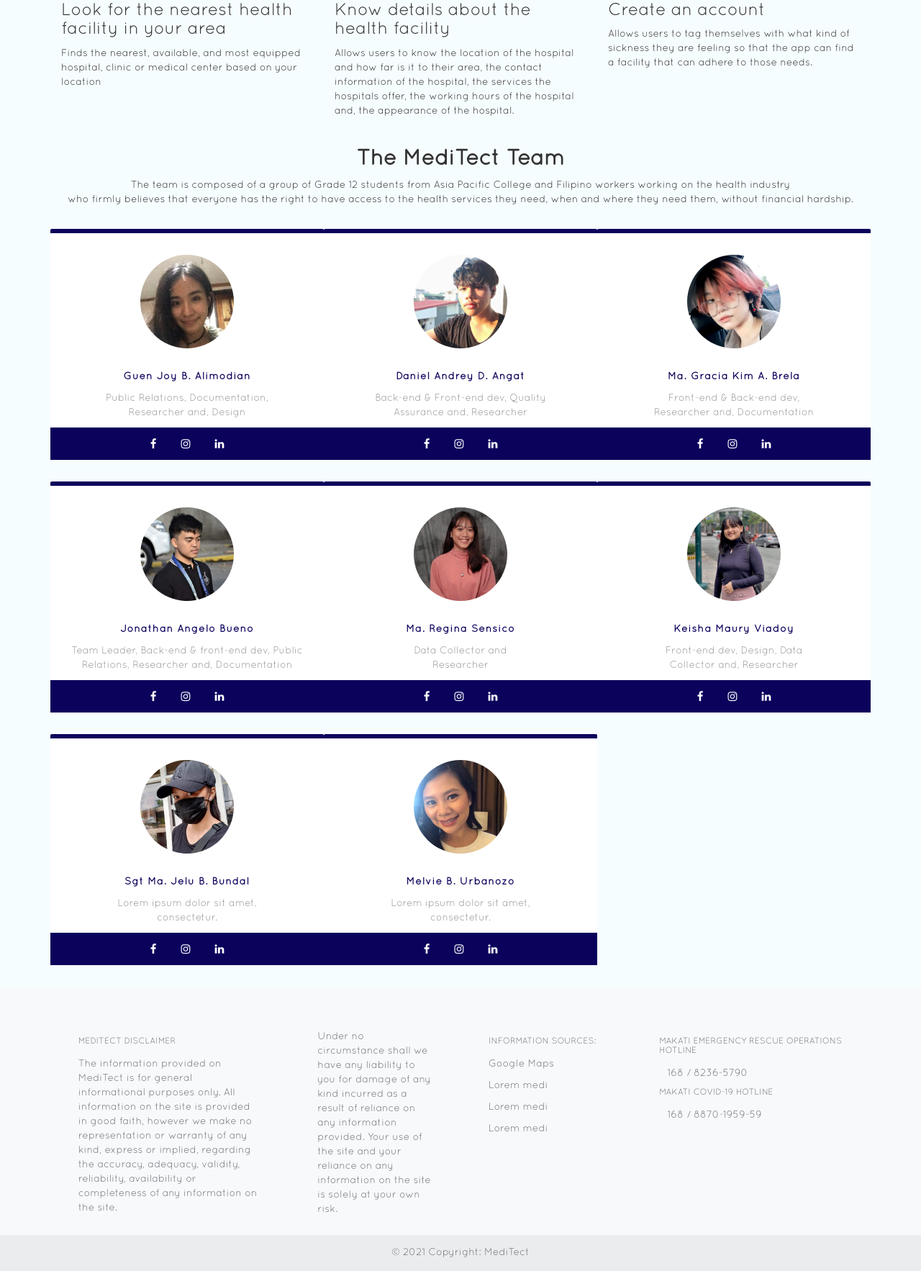
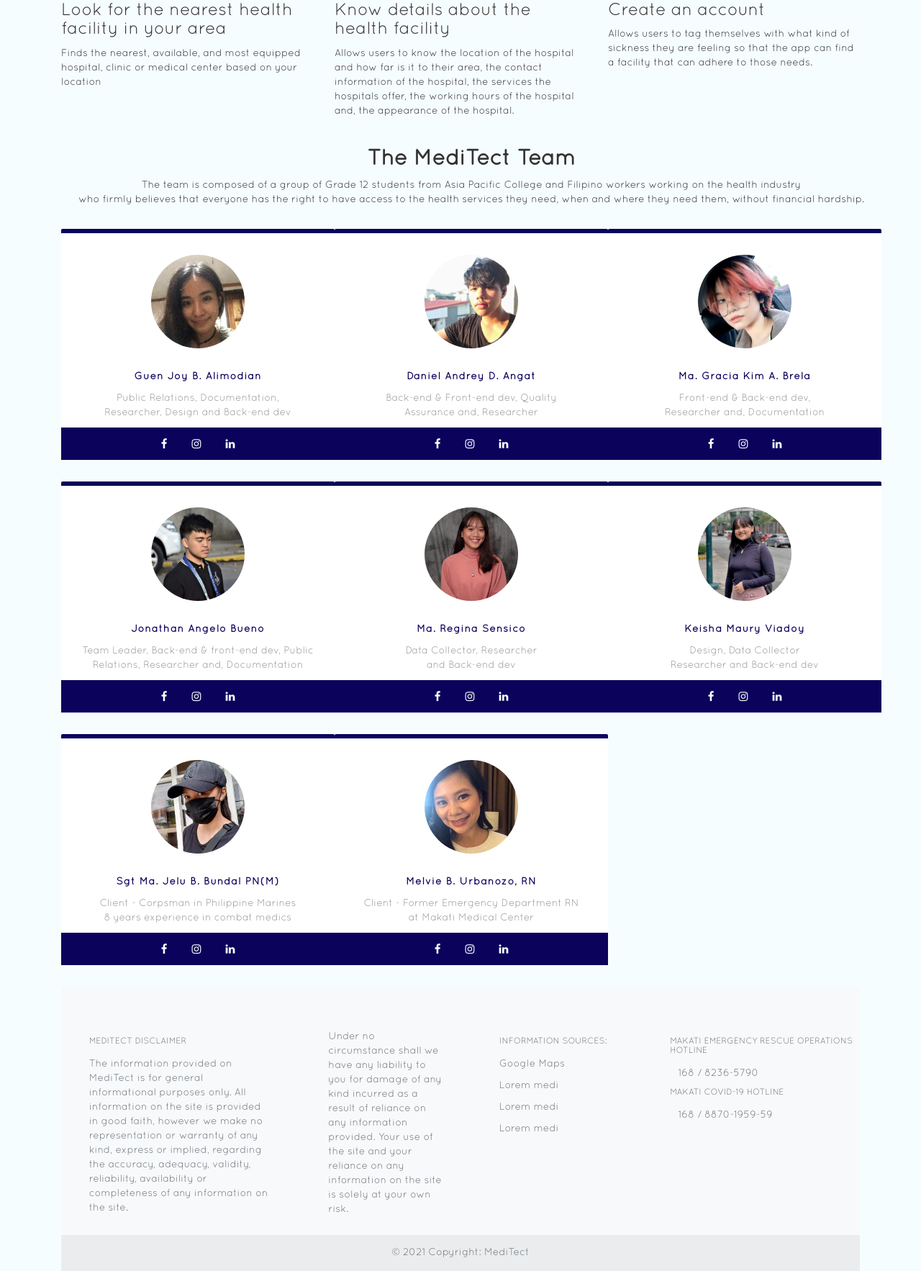
Before and after one commit to Johatnan/MediTectCodeIgniter, a CodeIgniter app: page /Meditect/about-us.php in a window 1280 px wide. Shown: the part 710-2476 px from the top of the page at 72% size. Run offline with CodeIgniter, Linux system fonts and the light colour scheme; some libraries are stand-ins or nearby versions; some web fonts are replaced.

Commit message:
completed about us information

```diff
--- a/application/views/pages/about-us.php
+++ b/application/views/pages/about-us.php
@@ -1,8 +1,8 @@
 <!-- start of banner -->
+
   <div class="banner-breadcum section">
     <div class="row">
-                    <div class="breadcrumb-image" style="background-image: url('./images/meditect-contact/about-meditect.jpg');" alt = "
-                    Photo by Veejay Villafranca/Asian Development Bank">
+      <div class="breadcrumb-image" style="background-image: url('./images/meditect-contact/about-meditect.jpg');" alt = "Photo by Veejay Villafranca/Asian Development Bank">
         <div class="container text-center">
           <h1>About MediTect and the Team</h1>
               <div class="breadcrumbs_path">
@@ -11,27 +11,26 @@
       </div>
     </div>
   </div>
-            </div>
+
+
 <!-- end of banner -->
 
-        <!-- start of text field-->
+<!-- start container for meditect's main feature -->
+
   <div class="container">
     <div class="intro my-5">
       <h2 class="text-center"><b>What is MediTect</b></h2>
       <p class="text-center">MediTect is a website that informs users where the nearest, available, and most equipped clinic, health
-                    center, and hospital is.
-                <br>
-                    This website allows its users to do the following:
+          center, and hospital is. <br>This website allows its users to do the following:
       </p>
     </div>
+
     <div class="row articles">
       <div class="col-sm-6 col-md-4 item"><a href="#"><img class="img-fluid" src="images/meditect-contact/nearhosp.png"yy></a>
           <h3 class="pt-3 name">Look for the nearest health facility in your area</h3>
-                    <p class="description">Finds the nearest, available, and most equipped hospital, clinic or medical center based
-on your location</p>
+          <p class="description">Finds the nearest, available, and most equipped hospital, clinic or medical center based on your location</p>
       </div>
-                <div
-                    class="col-sm-6 col-md-4 item"><a href="#"><img class="img-fluid" src="images/meditect-contact/hospdet.png"></a>
+      <div class="col-sm-6 col-md-4 item"><a href="#"><img class="img-fluid" src="images/meditect-contact/hospdet.png"></a>
           <h3 class="pt-3 name">Know details about the health facility</h3>
           <p class="description">Allows users to know the location of the hospital and how far is it
               to their area, the contact information of the hospital, the services the hospitals offer, the working
@@ -39,23 +38,26 @@ on your location</p>
       </div>
       <div class="col-sm-6 col-md-4 item"><a href="#"><img class="img-fluid" src="images/meditect-contact/userstat.png"></a>
           <h3 class="pt-3 name">Create an account</h3>
-                <p class="description">Allows users to tag themselves with what kind of sickness they are
-                    feeling so that the app can find a facility that can adhere to those needs. </p>
-                </div>
-            </div>
+          <p class="description">Allows users to tag themselves with what kind of sickness they are feeling so that the app can find a
+          facility that can adhere to those needs. </p>
       </div>
   </div>
 
+<!-- end container for meditect's main feature -->
+
 <!--meditect team start-->
+
   <div class="container">
     <div class="intro my-5">
         <h2 class="text-center"><b>The MediTect Team</b></h2>
-            <p class="text-center">The team is composed of a group of Grade 12 students from Asia Pacific College and Filipino workers working on the health industry
-            <br>
-            who firmly believes that everyone has the right to have access to the health services they need, when and where they need them, without financial hardship.
+        <p class="text-center">The team is composed of a group of Grade 12 students from Asia Pacific College and Filipino workers working
+        on the health industry <br>who firmly believes that everyone has the right to have access to the health services they need, when
+        and where they need them, without financial hardship.
         </p>
     </div>
-        <div class="row">
+
+    <div class="row"> <!-- start of 1st row-->
+
       <div class="col-md-4 col-sm-4 col-xs-12">
         <div class="row section-success ourTeam-box text-center">
           <div class="col-md-12 section1">
@@ -63,15 +65,16 @@ on your location</p>
           </div>
             <div class="col-md-12 section2 pb-3">
               <p>Guen Joy B. Alimodian</p>
-                <span>Public Relations, Documentation, <br> Researcher and, Design</span>
+              <span>Public Relations, Documentation, <br> Researcher, Design and Back-end dev</span>
             </div>
               <div class="col-md-12 section3">
                 <a href = "https://www.facebook.com/guenjoy.alimodian" target = "_blank"><i class="fa fa-facebook" aria-hidden="true"></i></a>
                 <a href = "https://instagram.com/kryingdwarnessy" target = "_blank"><i class="fa fa-instagram" aria-hidden="true"></i></a>
-                <a href = "#" target = "_blank"><i class="fa fa-linkedin" aria-hidden="true"></i></a>
+                <a href = "https://www.linkedin.com/in/guen-joy-alimodian-72504318b/" target = "_blank"><i class="fa fa-linkedin" aria-hidden="true"></i></a>
               </div>
         </div>
       </div>
+
       <div class="col-md-4 col-sm-4 col-xs-12">
         <div class="row section-info ourTeam-box text-center">
           <div class="col-md-12 section1">
@@ -84,10 +87,11 @@ on your location</p>
               <div class="col-md-12 section3">
                 <a href = "https://www.facebook.com/TheDanielAngat" target = "_blank"><i class="fa fa-facebook" aria-hidden="true"></i></a>
                 <a href = "https://instagram.com/mico.1823" target = "_blank"><i class="fa fa-instagram" aria-hidden="true"></i></a>
-                <a href = "#" target = "_blank"><i class="fa fa-linkedin" aria-hidden="true"></i></a>
+                <a href = "https://www.linkedin.com/in/daniel-andrey-angat-a32897200/" target = "_blank"><i class="fa fa-linkedin" aria-hidden="true"></i></a>
               </div>
         </div>
       </div>
+
       <div class="col-md-4 col-sm-4 col-xs-12">
         <div class="row section-danger ourTeam-box text-center">
           <div class="col-md-12 section1">
@@ -104,8 +108,11 @@ on your location</p>
               </div>
         </div>
       </div>
-        </div>
-        <div class="row">
+
+    </div> <!-- end of 1st row-->
+
+    <div class="row"> <!-- start of 2nd row-->
+
       <div class="col-md-4 col-sm-4 col-xs-12">
         <div class="row section-success ourTeam-box text-center">
           <div class="col-md-12 section1">
@@ -118,10 +125,11 @@ on your location</p>
               <div class="col-md-12 section3">
                   <a href = "https://www.facebook.com/jolo.bueno.923" target = "_blank"><i class="fa fa-facebook" aria-hidden="true"></i></a>
                   <a href = "https://instagram.com/buenojolo" target = "_blank"><i class="fa fa-instagram" aria-hidden="true"></i></a>
-                  <a href = "#" target = "_blank"><i class="fa fa-linkedin" aria-hidden="true"></i></a>
+                  <a href = "https://www.linkedin.com/in/jonathan-bueno-2352aa204/" target = "_blank"><i class="fa fa-linkedin" aria-hidden="true"></i></a>
               </div>
         </div>
       </div>
+
       <div class="col-md-4 col-sm-4 col-xs-12">
         <div class="row section-info ourTeam-box text-center">
           <div class="col-md-12 section1">
@@ -129,15 +137,16 @@ on your location</p>
           </div>
             <div class="col-md-12 section2 pb-3">
               <p>Ma. Regina Sensico</p>
-                <span>Data Collector and <br>Researcher</span>
+              <span>Data Collector, Researcher <br> and Back-end dev</span>
             </div>
               <div class="col-md-12 section3">
                   <a href = "https://www.facebook.com/riaginanana" target = "_blank"><i class="fa fa-facebook" aria-hidden="true"></i></a>
                   <a href = "#" target = "_blank"><i class="fa fa-instagram" aria-hidden="true"></i></a>
-                  <a href = "#" target = "_blank"><i class="fa fa-linkedin" aria-hidden="true"></i></a>
+                  <a href = "https://www.linkedin.com/in/ma-regina-sensico-a6217518a/" target = "_blank"><i class="fa fa-linkedin" aria-hidden="true"></i></a>
               </div>
         </div>
       </div>
+
       <div class="col-md-4 col-sm-4 col-xs-12">
         <div class="row section-danger ourTeam-box text-center">
           <div class="col-md-12 section1">
@@ -145,48 +154,56 @@ on your location</p>
           </div>
             <div class="col-md-12 section2 pb-3">
               <p>Keisha Maury Viadoy</p>
-                <span>Front-end dev, Design, Data<br> Collector and, Researcher</span>
+              <span>Design, Data Collector<br> Researcher and Back-end dev</span>
             </div>
               <div class="col-md-12 section3">
                   <a href = "https://www.facebook.com/keisha.viadoy" target = "_blank"><i class="fa fa-facebook" aria-hidden="true"></i></a>
                   <a href = "https://instagram.com/keisha_maury_viadoy" target = "_blank"><i class="fa fa-instagram" aria-hidden="true"></i></a>
-                  <a href = "#" target = "_blank"><i class="fa fa-linkedin" aria-hidden="true"></i></a>
+                  <a href = "https://www.linkedin.com/in/keisha-viadoy-57945518b/" target = "_blank"><i class="fa fa-linkedin" aria-hidden="true"></i></a>
               </div>
         </div>
       </div>
-        </div>
-        <div class="row">
+
+    </div> <!-- end of 2nd row-->
+
+    <div class="row"> <!-- start of 3rd row-->
+
       <div class="col-md-4 col-sm-4 col-xs-12">
         <div class="row section-success ourTeam-box text-center">
           <div class="col-md-12 section1">
             <img src="images/team/jelu.jpg">
           </div>
             <div class="col-md-12 section2 pb-3">
-                <p>Sgt Ma. Jelu B. Bundal</p>
-                <span>Lorem ipsum dolor sit amet, <br>consectetur.</span>
+              <p>Sgt Ma. Jelu B. Bundal PN(M)</p>
+              <span>Client - Corpsman in Philippine Marines<br>8 years experience in combat medics</span>
             </div>
               <div class="col-md-12 section3">
                   <a href = "https://www.facebook.com/khim.doodz" target = "_blank"><i class="fa fa-facebook" aria-hidden="true"></i></a>
-                  <a href = "https://instagram.com/buenojolo" target = "_blank"><i class="fa fa-instagram" aria-hidden="true"></i></a>
+                  <a href = "#" target = "_blank"><i class="fa fa-instagram" aria-hidden="true"></i></a>
                   <a href = "#" target = "_blank"><i class="fa fa-linkedin" aria-hidden="true"></i></a>
               </div>
         </div>
       </div>
+
       <div class="col-md-4 col-sm-4 col-xs-12">
         <div class="row section-info ourTeam-box text-center">
           <div class="col-md-12 section1">
             <img src="images/team/melvie.jpg">
           </div>
             <div class="col-md-12 section2 pb-3">
-                <p>Melvie B. Urbanozo</p>
-                <span>Lorem ipsum dolor sit amet, <br>consectetur.</span>
+              <p>Melvie B. Urbanozo, RN</p>
+              <span>Client - Former Emergency Department RN<br>at Makati Medical Center</span>
             </div>
               <div class="col-md-12 section3">
                   <a href = "https://www.facebook.com/melvie.urbanozo" target = "_blank"><i class="fa fa-facebook" aria-hidden="true"></i></a>
-                  <a href = "#" target = "_blank"><i class="fa fa-instagram" aria-hidden="true"></i></a>
+                  <a href = "https://www.instagram.com/melbeybs" target = "_blank"><i class="fa fa-instagram" aria-hidden="true"></i></a>
                   <a href = "#" target = "_blank"><i class="fa fa-linkedin" aria-hidden="true"></i></a>
               </div>
         </div>
       </div>
+
+    </div> <!-- end of 3rd row-->
+
   </div>
-      </div>
+
+<!-- end of container for meditect team-->
```
Lines whose indentation alone changed are shown as unchanged.
